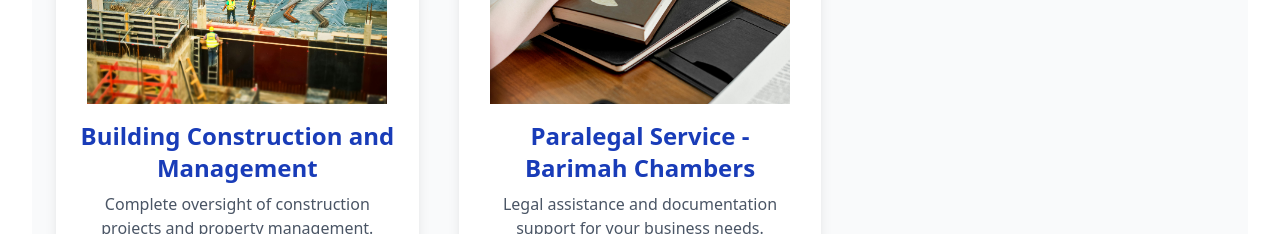
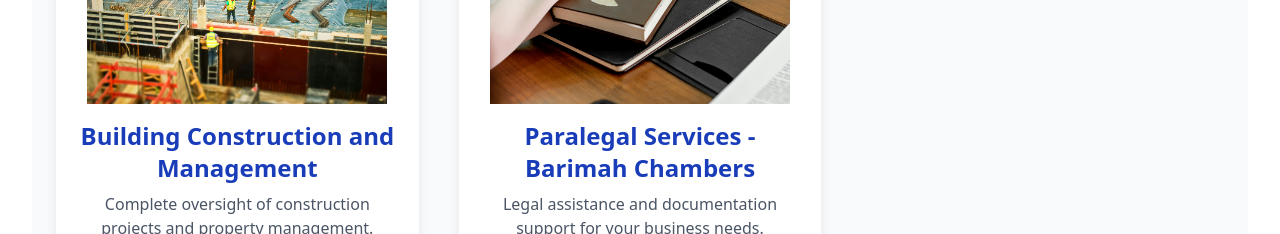
Before and after one commit to OumaArera/kduah-david, a React (Vite) app: page / in a window 1280 px wide. Shown: the part 3040-3274 px from the top of the page. Built offline with nearby package versions, Linux system fonts and the light colour scheme.

Commit message:
feat: completed projects

```diff
--- a/src/components/sections/ServiceModal.jsx
+++ b/src/components/sections/ServiceModal.jsx
@@ -11,7 +11,7 @@ import {
 } from 'react-icons/fa';
 
 const iconMap = {
-  "Paralegal Service - Barimah Chambers": <FaBalanceScale />,
+  "Paralegal Services - Barimah Chambers": <FaBalanceScale />,
   "Event Planning and Management": <FaCalendarAlt />,
   "Business Development Services": <FaChartLine />,
   "Accounting and Audit": <FaCalculator />,
--- a/src/data/services.js
+++ b/src/data/services.js
@@ -27,7 +27,7 @@ export const services = [
     },
     {
       icon: paralegal,
-      title: "Paralegal Service - Barimah Chambers",
+      title: "Paralegal Services - Barimah Chambers",
       description: "Legal assistance and documentation support for your business needs."
     },
   ];
--- a/src/data/subServices.js
+++ b/src/data/subServices.js
@@ -1,6 +1,6 @@
 export const subServices =[
     {
-        serviceName: "Paralegal Service - Barimah Chambers",
+        serviceName: "Paralegal Services - Barimah Chambers",
         subServices: [
             {service: "Administering Oaths and Affirmations", icon: null},
             {service: "Affidavits and Statutory Declarations", icon: null},
```
